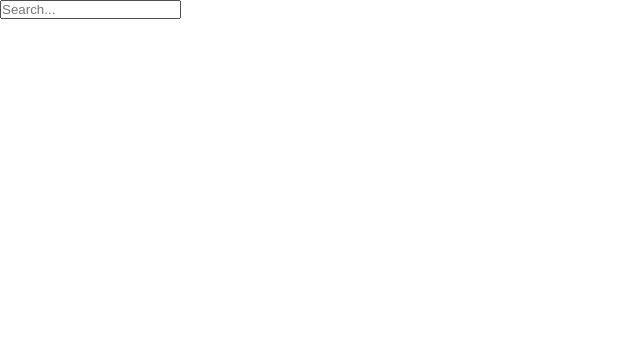
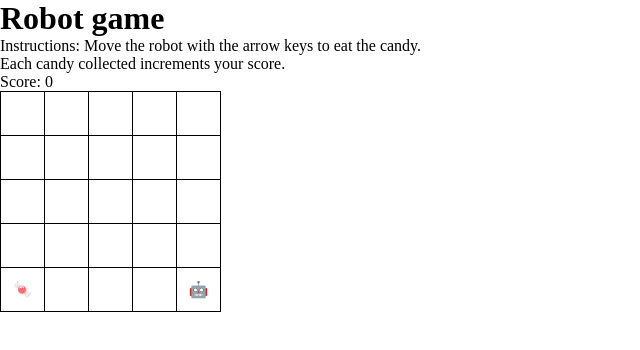
Before and after one commit to couvq/kanban, a React (Vite) app: page / in a window 1280 px wide. Shown: the top 350 px of the page, without its empty margins (0-640 px from the left). Built offline with nearby package versions, Linux system fonts and the light colour scheme.

Commit message:
implemented robot game

```diff
--- a/src/App.tsx
+++ b/src/App.tsx
@@ -1,4 +1,4 @@
-import Autocomplete from "./components/Autocomplete";
+import RobotGame from "./components/RobotGame";
 
 const city_names = [
   "Aberdeen",
@@ -389,7 +389,7 @@ const city_names = [
 ];
 
 function App() {
-  return <Autocomplete suggestions={city_names} threshold={1} />;
+  return <RobotGame />;
 }
 
 export default App;
--- /dev/null
+++ b/src/components/RobotGame/RobotGame.scss
@@ -0,0 +1,13 @@
+table, th, td {
+    border: 1px solid black;
+  }
+
+  table {
+      border-collapse: collapse;
+  }
+
+td {
+  width: 44px;
+  height: 44px;
+  text-align: center;
+}
--- /dev/null
+++ b/src/components/RobotGame/hooks/useGame.tsx
@@ -0,0 +1,148 @@
+import { useEffect, useMemo, useReducer } from "react";
+
+const GRID_SIZE = 5;
+
+type GameState = {
+  robotPos: [number, number];
+  candyPos: [number, number];
+  score: number;
+};
+
+type GameAction =
+  | { type: "MOVE"; direction: "up" | "down" | "left" | "right" }
+  | { type: "COLLISION" };
+
+const getRandomPosition = (): [number, number] => {
+  const randomRow = Math.floor(Math.random() * GRID_SIZE);
+  const randomCol = Math.floor(Math.random() * GRID_SIZE);
+  return [randomRow, randomCol];
+};
+
+const getCandyPos = (robotPosition: [number, number]) => {
+  let candyPosition = getRandomPosition();
+  while (
+    candyPosition[0] === robotPosition[0] &&
+    candyPosition[1] === robotPosition[1]
+  ) {
+    candyPosition = getRandomPosition();
+  }
+  return candyPosition;
+};
+
+const gameReducer = (state: GameState, action: GameAction) => {
+  switch (action.type) {
+    case "MOVE": {
+      if (action.direction === "up") {
+        return {
+          ...state,
+          robotPos:
+            state.robotPos[0] !== 0
+              ? [state.robotPos[0] - 1, state.robotPos[1]]
+              : [...state.robotPos],
+        };
+      }
+
+      if (action.direction === "down") {
+        return {
+          ...state,
+          robotPos:
+            state.robotPos[0] !== GRID_SIZE - 1
+              ? [state.robotPos[0] + 1, state.robotPos[1]]
+              : [...state.robotPos],
+        };
+      }
+
+      if (action.direction === "left") {
+        return {
+          ...state,
+          robotPos:
+            state.robotPos[1] !== 0
+              ? [state.robotPos[0], state.robotPos[1] - 1]
+              : [...state.robotPos],
+        };
+      }
+
+      if (action.direction === "right") {
+        return {
+          ...state,
+          robotPos:
+            state.robotPos[1] !== GRID_SIZE - 1
+              ? [state.robotPos[0], state.robotPos[1] + 1]
+              : [...state.robotPos],
+        };
+      }
+
+      return { ...state };
+    }
+    case "COLLISION": {
+      return {
+        ...state,
+        score: state.score + 1,
+        candyPos: getCandyPos(state.robotPos),
+      };
+    }
+    default: {
+      throw new Error(`Unsupported action: ${action.type}`);
+    }
+  }
+};
+
+const initGameState = (): GameState => {
+  const robotPos = getRandomPosition();
+  return {
+    robotPos,
+    candyPos: getCandyPos(robotPos),
+    score: 0,
+  };
+};
+
+const useGame = () => {
+  const board = useMemo(
+    () =>
+      Array.from({ length: GRID_SIZE }, () =>
+        Array.from({ length: GRID_SIZE })
+      ),
+    []
+  );
+
+  const [state, dispatch] = useReducer(gameReducer, initGameState());
+
+  // move robot with keyboard
+  useEffect(() => {
+    const onKeyDown = (e: KeyboardEvent) => {
+      if (e.key === "ArrowUp") {
+        dispatch({ type: "MOVE", direction: "up" });
+      }
+
+      if (e.key === "ArrowDown") {
+        dispatch({ type: "MOVE", direction: "down" });
+      }
+
+      if (e.key === "ArrowLeft") {
+        dispatch({ type: "MOVE", direction: "left" });
+      }
+
+      if (e.key === "ArrowRight") {
+        dispatch({ type: "MOVE", direction: "right" });
+      }
+    };
+
+    window.addEventListener("keydown", onKeyDown);
+
+    return () => window.removeEventListener("keydown", onKeyDown);
+  }, [state.robotPos]);
+
+  // handle collisions
+  useEffect(() => {
+    if (
+      state.robotPos[0] === state.candyPos[0] &&
+      state.robotPos[1] === state.candyPos[1]
+    ) {
+      dispatch({ type: "COLLISION" });
+    }
+  }, [state.robotPos, state.candyPos]);
+
+  return { board, state, dispatch };
+};
+
+export default useGame;
--- /dev/null
+++ b/src/components/RobotGame/index.tsx
@@ -0,0 +1,37 @@
+import useGame from "./hooks/useGame";
+import "./RobotGame.scss";
+
+const robotEmoji = "🤖";
+const candyEmoji = "🍬";
+
+const RobotGame = () => {
+  const { board, state, dispatch } = useGame();
+
+  return (
+    <div>
+      <h1>Robot game</h1>
+      <p>
+        Instructions: Move the robot with the arrow keys to eat the candy.
+        <br />
+        Each candy collected increments your score.
+      </p>
+      <p>Score: {state.score}</p>
+      <table>
+        <tbody>
+          {board.map((row, rowIdx) => (
+            <tr key={rowIdx}>
+              {row.map((val, colIdx) => (
+                <td key={`${rowIdx}${colIdx}`}>
+                    {state.robotPos[0] === rowIdx && state.robotPos[1] === colIdx && robotEmoji}
+                    {state.candyPos[0] === rowIdx && state.candyPos[1] === colIdx && candyEmoji}
+                </td>
+              ))}
+            </tr>
+          ))}
+        </tbody>
+      </table>
+    </div>
+  );
+};
+
+export default RobotGame;
```
